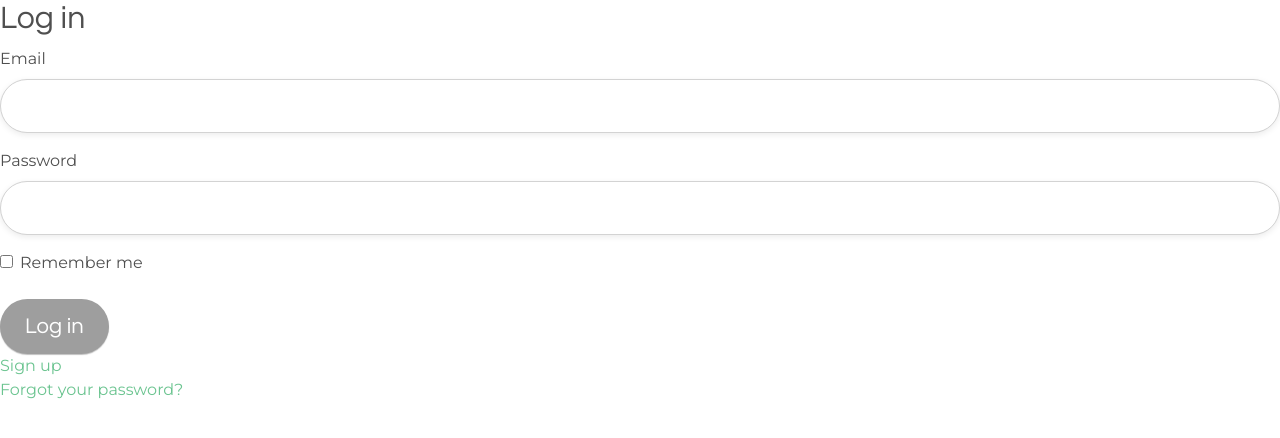
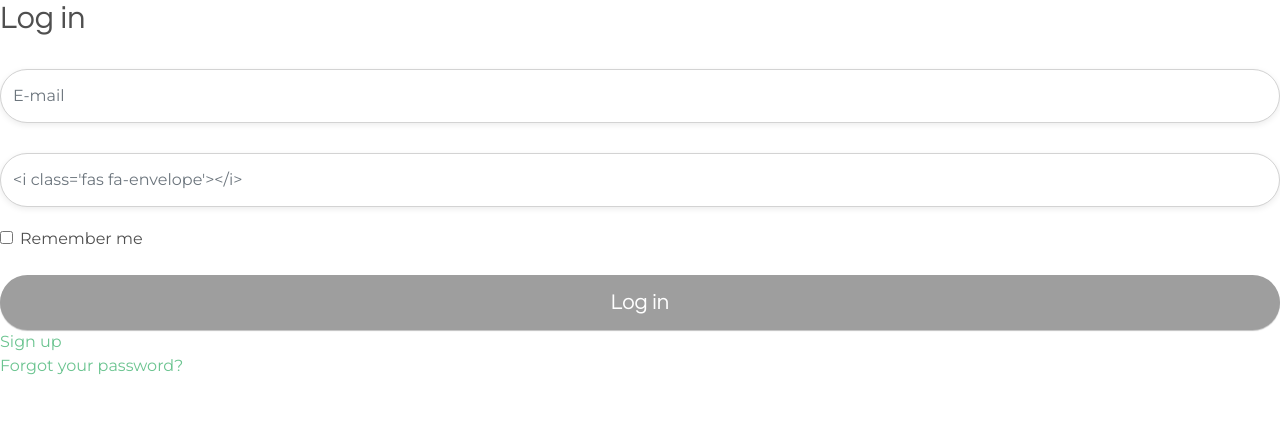
Before and after one commit to DanitoHoliday/bibto_me, a Rails app: page /users/sign_in in a window 1280 px wide. Shown: the part 75-513 px from the top of the page. Run offline with Rails 7, Linux system fonts and the light colour scheme; style sheets or scripts are compiled from the project's sources; parts of the project's set-up code (start-up, migrations or seed data) failed here and were passed over; some libraries are stand-ins or nearby versions.

Commit message:
working on the form, still wip

```diff
--- a/app/assets/stylesheets/components/_index.scss
+++ b/app/assets/stylesheets/components/_index.scss
@@ -7,3 +7,4 @@
 @import "footer";
 @import "landing_page";
 @import "menu";
+@import "page_structure";
--- /dev/null
+++ b/app/assets/stylesheets/components/_page_structure.scss
@@ -0,0 +1,8 @@
+
+.page-title {
+padding: 30px 0;
+
+  h2 {
+    margin-bottom: 0;
+  }
+}
--- a/app/assets/stylesheets/components/_search_form.scss
+++ b/app/assets/stylesheets/components/_search_form.scss
@@ -28,6 +28,12 @@
   border-radius: 50px;
   padding-top: 26px;
   padding-bottom: 26px;
+  margin-top: 30px;
+  margin-bottom: 20px;
+}
+
+.btn-form{
+  width: 100%;
 }
 
 #search-btn {
--- a/app/controllers/tags_controller.rb
+++ b/app/controllers/tags_controller.rb
@@ -11,11 +11,11 @@ class TagsController < ApplicationController
         render :successful_registration, locals: { tag: @tag }
       # commented out for js testing
       else
-        render template: 'pages/registration'
+        render template: 'tags/registration'
         flash.alert = "Code already registered."
       end
     else
-      render template: 'pages/registration'
+      render template: 'tags/registration'
       flash.alert = "Code not found."
     end
   end
--- a/app/views/devise/sessions/new.html.erb
+++ b/app/views/devise/sessions/new.html.erb
@@ -5,15 +5,19 @@
     <%= f.input :email,
                 required: false,
                 autofocus: true,
-                input_html: { autocomplete: "email", class: "bib-form-styling" } %>
+                input_html: { autocomplete: "email", class: "bib-form-styling" },
+                placeholder: "E-mail",
+                label: false %>
     <%= f.input :password,
                 required: false,
-                input_html: { autocomplete: "current-password", class: "bib-form-styling" } %>
+                input_html: { autocomplete: "current-password", class: "bib-form-styling" },
+                placeholder: ("<i class='fas fa-envelope'></i>").html_safe,
+                label: false %>
     <%= f.input :remember_me, as: :boolean if devise_mapping.rememberable? %>
   </div>
 
   <div class="form-actions">
-    <%= f.button :submit, "Log in", class: "btn btn-bib btn-grey" %>
+    <%= f.button :submit, "Log in", class: "btn btn-bib btn-grey btn-form" %>
   </div>
 <% end %>
 
--- a/app/views/tags/successful_registration.html.erb
+++ b/app/views/tags/successful_registration.html.erb
@@ -32,7 +32,7 @@
   </div>
   </div>
 
-  <%= link_to "Register another tag", registration_path, :class => "btn btn-success mt-5" %>
+  <%= link_to "Register another tag", tag_registration_path, :class => "btn btn-success mt-5" %>
   <!-- replace user path by correct (future) path to user dashboard -->
   <%= link_to "Visit your dashboard", user_path(current_user.id), :class => "btn btn-warning mt-5" %>
 </div>
```
Also changed, not shown: app/views/devise/registrations/new.html.erb (+9 -3 lines), app/views/pages/return_item.html.erb (+13 -8 lines), app/views/tags/registration.html.erb (+12 -8 lines).
